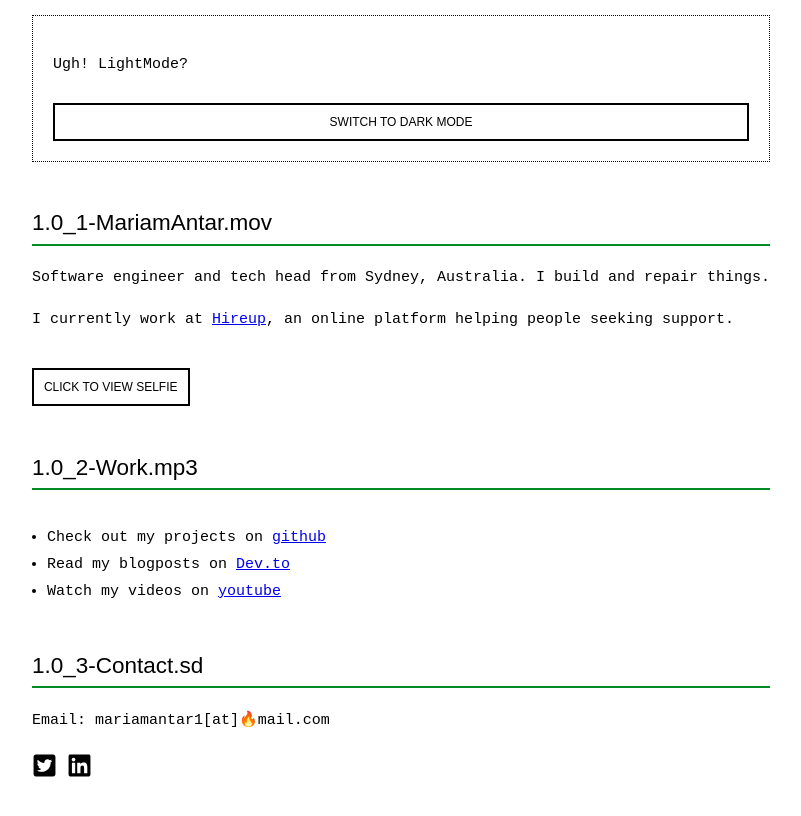
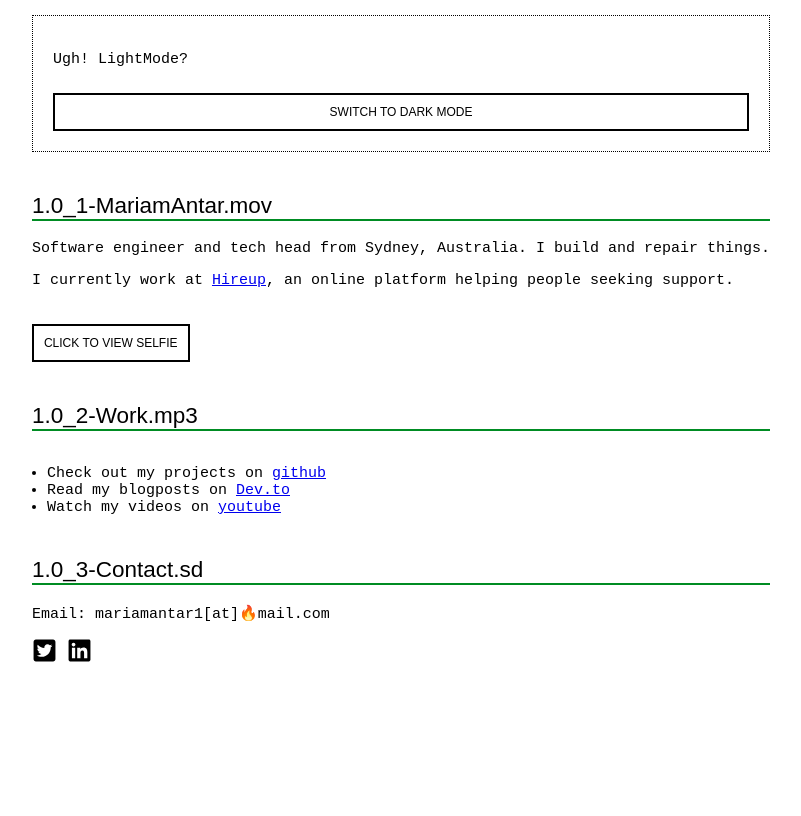
Before and after one commit to mariamantar/Official_Portfolio, a React (Create React App) app in the folder beta/: page / in a window 1280 px wide. Shown: the top 816 px of the page, without its empty margins (239-1040 px from the left). Built offline with nearby package versions, Linux system fonts and the light colour scheme.

Commit message:
fixed box sizing

```diff
--- a/beta/src/App.css
+++ b/beta/src/App.css
@@ -1,5 +1,7 @@
-* {
+html {
   box-sizing: border-box;
+  min-height: 100%;
+  margin: 0;
 }
 
 body {
@@ -7,7 +9,6 @@ body {
   padding: 0;
   font-family: monospace, Arial, Helvetica, sans-serif;
   font-size: 15px;
-  line-height: 1.8;
 }
 
 h2 {
--- a/beta/src/Home.js
+++ b/beta/src/Home.js
@@ -15,8 +15,8 @@ class Home extends Component {
     const isOn = this.state.isSwitchOn;
 
     return (
-      <div className={!isOn ? 'lightmode' : 'darkmode'}>
-        <div className="container">
+      // <div className="container">
+      <div className={!isOn ? 'container lightmode' : 'container darkmode'}>
         <main>
           <div className="button_switch_container">
             <div className="button_switch">
@@ -142,7 +142,7 @@ class Home extends Component {
           </div>
         </main>
       </div>
-      </div>
+      // </div>
     );
   }
 }
--- a/beta/src/Home.scss
+++ b/beta/src/Home.scss
@@ -83,3 +83,21 @@
     font-size: 25px;
   }
 }
+
+/* Small Devices, Tablets */
+@media only screen and (min-width: 768px) {
+  .container {
+    height: 100vh;
+  }
+  .darkmode {
+    height: 100vh;
+  }
+}
+
+/* Large Devices, Wide Screens */
+// @media only screen and (min-width: 1200px) {
+//   body {
+//     height: 100vh;
+//     line-height: 0;
+//   }
+// }
```
Lines whose indentation alone changed are shown as unchanged.
